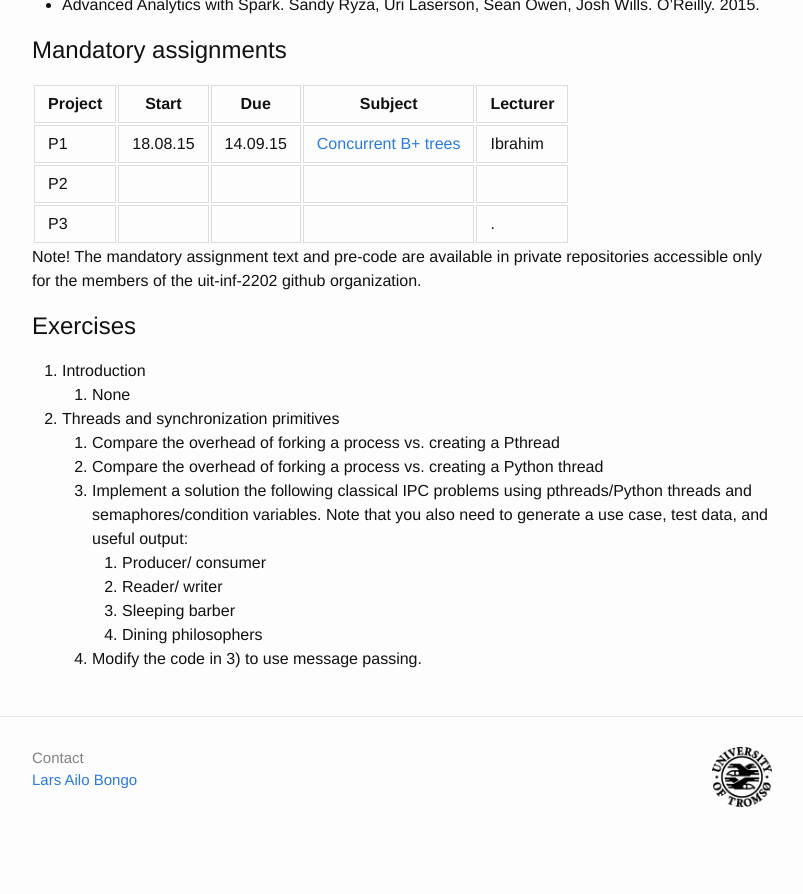
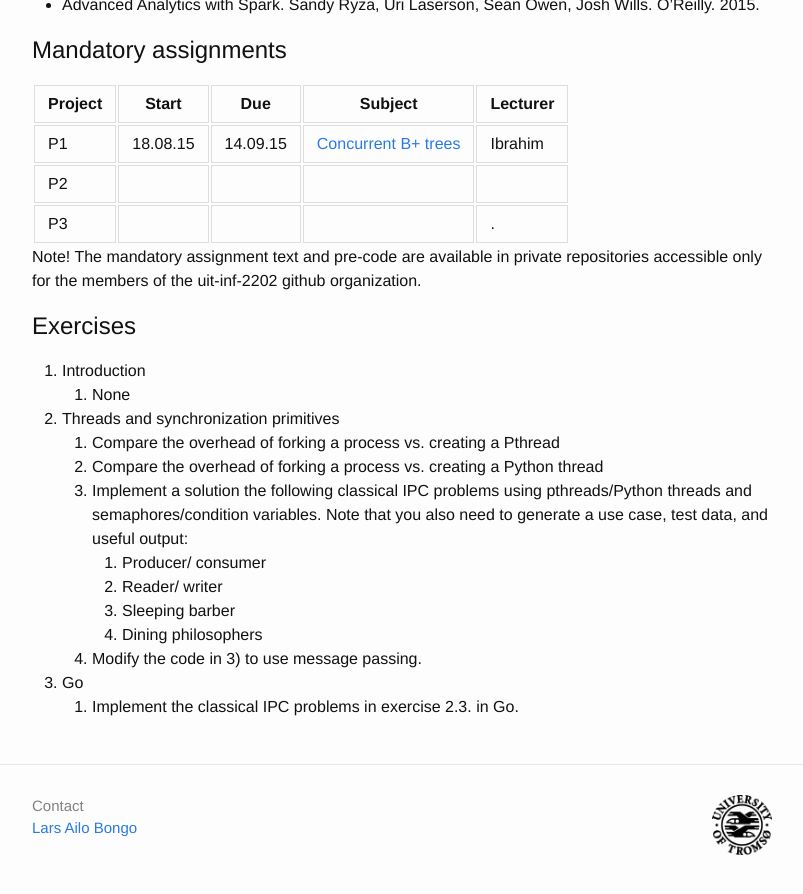
Before and after one commit to uit-inf-2202/syllabus, a Jekyll site: the page built from index.md, in a window 1280 px wide and 900 px high, scrolled down 2422 px. Shown: the top 894 px of the window, without its empty margins (238-1041 px from the left). Built offline with Jekyll 4.4.1, drawn with Linux system fonts in a browser that asks for light colours; before the commit the page ends 3274 px from its top, so only the background shows below that.

Commit message:
Added Go excersise

```diff
--- a/index.md
+++ b/index.md
@@ -104,3 +104,5 @@ Note! The mandatory assignment text and pre-code are available in private reposi
 		3. Sleeping barber
 		4. Dining philosophers
 	4. Modify the code in 3) to use message passing.
+3. Go
+	1. Implement the classical IPC problems in exercise 2.3. in Go.
```
